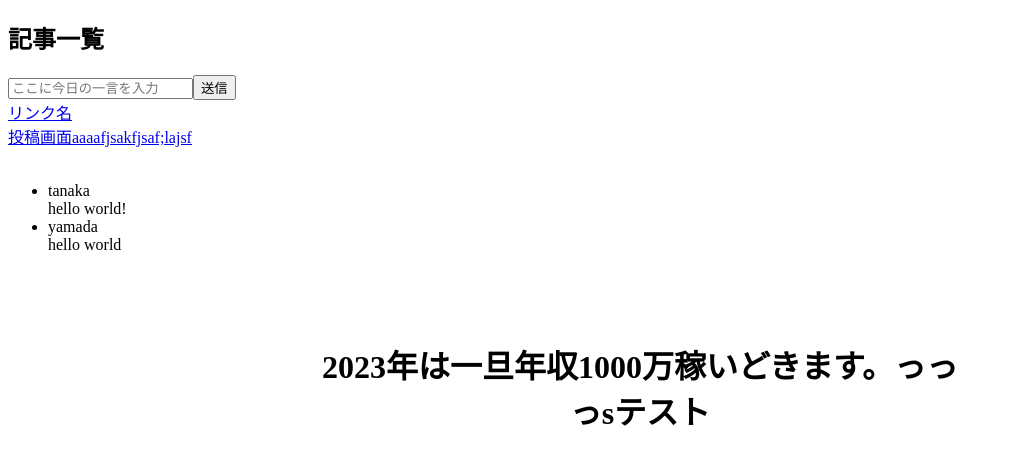
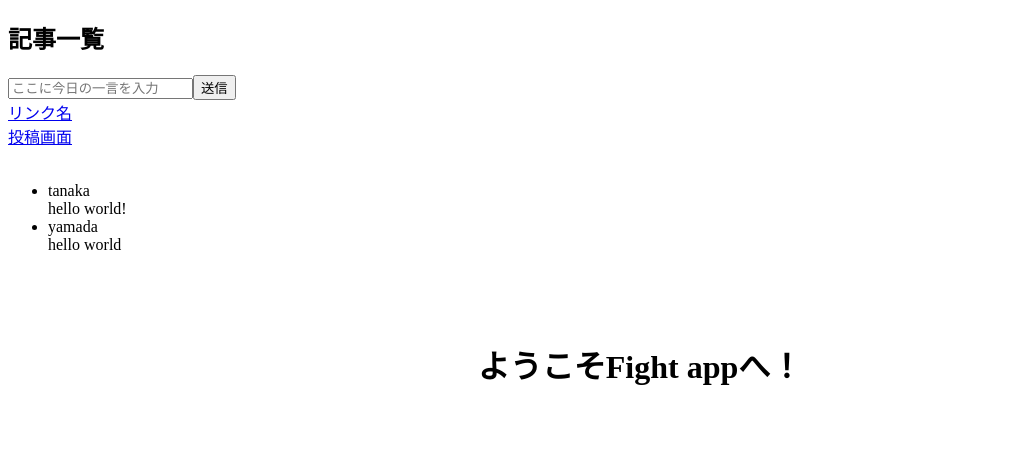
Before and after one commit to takatoshi-tenko/vue-folder, a Nuxt app: page / in a window 1280 px wide. Shown: the top 464 px of the page, without its empty margins (0-1010 px from the left). Built offline with nearby package versions, Linux system fonts and the light colour scheme.

Commit message:
テキストの調整

```diff
--- a/components/Hello.vue
+++ b/components/Hello.vue
@@ -1,7 +1,7 @@
 <template>
   <div>
     <h1>
-      2023年は一旦年収1000万稼いどきます。っっっsテスト
+      ようこそFight appへ！
     </h1>
     <div>
       <h2>記事一覧</h2>
--- a/pages/index.vue
+++ b/pages/index.vue
@@ -2,7 +2,7 @@
   <div>
     <Hello/>
     <router-link class="btn btn-light" to="/form">
-      投稿画面aaaafjsakfjsaf;lajsf
+      投稿画面
     </router-link>
     <br><br>
     <ul class="list-group list-group-flush">
```
